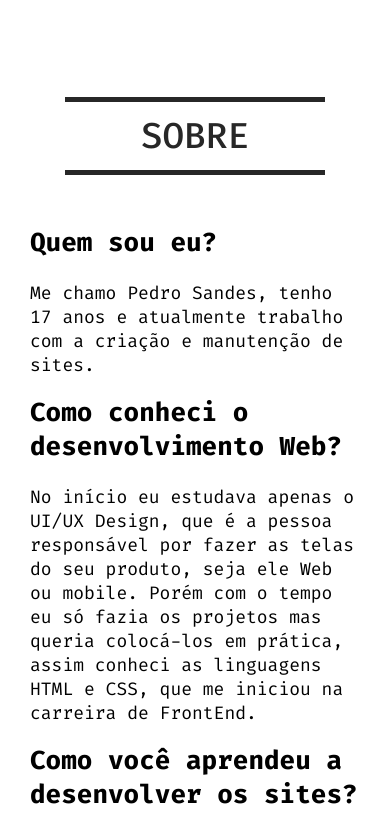
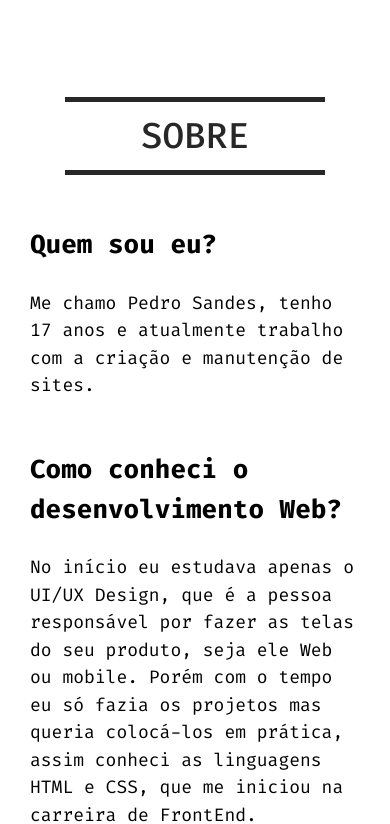
Before and after one commit to PedroSandes/Portfolio, a plain HTML site: page index.html in a window 390 px wide. Shown: the part 672-1496 px from the top of the page. Drawn offline with Linux system fonts and the light colour scheme.

Commit message:
Seção sobre modificada, adicionado line-height aos textos

```diff
--- a/assets/css/style.css
+++ b/assets/css/style.css
@@ -268,6 +268,7 @@ ul {
   font-family: 'FiraCode';
   font-weight: bold;
   font-size: 3.2rem;
+  line-height: 48.96px;
   margin-bottom: 22px;
 }
 
@@ -275,13 +276,22 @@ ul {
   font-family: 'FiraCode';
   font-weight: 400;
   font-size: 1.8rem;
-  line-height: 24px;
-  margin-bottom: 18px;
+  line-height: 27.5px;
+  margin-bottom: 44px;
 }
 
 @media (max-width: 456px) {
+  .sobre {
+    margin-bottom: 50px;
+  }
   .sobre__subtitle {
     font-size: 2.6rem;
+    line-height: 39.78px;
+    margin-bottom: 25px;
+  }
+
+  .sobre__text {
+    margin-bottom: 50px;
   }
 }
 /*********************
```
